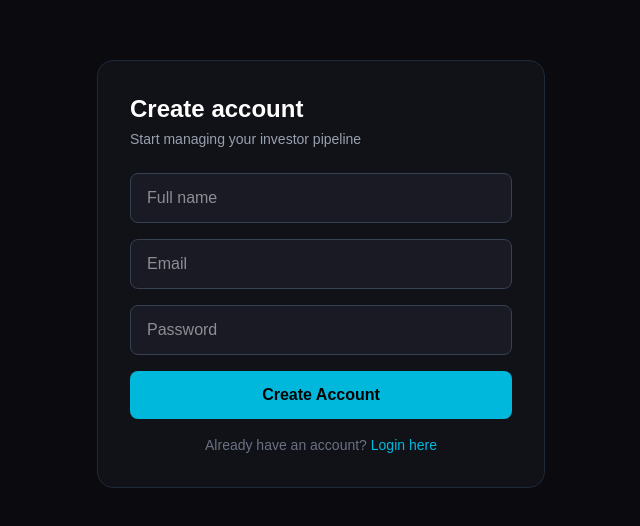
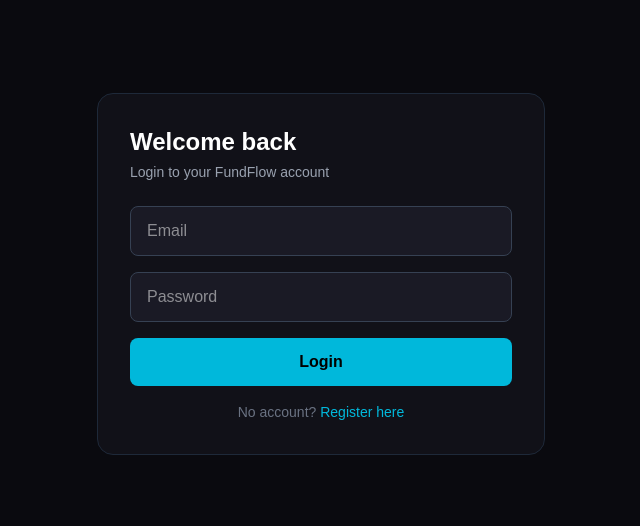
Before and after one commit to kurzmichael02-hue/fundflow, a Next.js app in the folder frontend/: page /login in a window 1280 px wide. Shown: the part 126-652 px from the top of the page, without its empty margins (319-959 px from the left). Built offline with nearby package versions, Linux system fonts and the light colour scheme; no server answers.

Commit message:
fix: login page correct component

```diff
--- a/frontend/app/login/page.tsx
+++ b/frontend/app/login/page.tsx
@@ -3,28 +3,27 @@
 import { useRouter } from "next/navigation"
 import api from "@/lib/api"
 
-export default function RegisterPage() {
+export default function LoginPage() {
   const router = useRouter()
-  const [name, setName] = useState("")
   const [email, setEmail] = useState("")
   const [password, setPassword] = useState("")
   const [error, setError] = useState("")
   const [loading, setLoading] = useState(false)
 
-  const handleRegister = async () => {
-    if (!name || !email || !password) {
+  const handleLogin = async () => {
+    if (!email || !password) {
       setError("All fields are required")
       return
     }
     setLoading(true)
     setError("")
     try {
-      const res = await api.post("/auth/register", { name, email, password })
+      const res = await api.post("/auth/login", { email, password })
       localStorage.setItem("token", res.data.token)
       localStorage.setItem("user", JSON.stringify(res.data.user))
       router.push("/dashboard")
     } catch (err: any) {
-      setError(err.response?.data?.error || "Something went wrong")
+      setError(err.response?.data?.error || "Invalid credentials")
     } finally {
       setLoading(false)
     }
@@ -33,23 +32,22 @@
   return (
     <main className="min-h-screen bg-[#0a0a0f] flex items-center justify-center">
       <div className="bg-[#111118] border border-gray-800 rounded-2xl p-8 w-full max-w-md">
-        <h2 className="text-2xl font-bold text-white mb-1">Create account</h2>
-        <p className="text-gray-400 mb-6 text-sm">Start managing your investor pipeline</p>
+        <h2 className="text-2xl font-bold text-white mb-1">Welcome back</h2>
+        <p className="text-gray-400 mb-6 text-sm">Login to your FundFlow account</p>
 
         {error && <p className="text-red-400 text-sm mb-4 bg-red-900/20 border border-red-800 px-4 py-3 rounded-lg">{error}</p>}
 
         <div className="flex flex-col gap-4">
-          <input type="text" placeholder="Full name" value={name} onChange={(e) => setName(e.target.value)} className="bg-[#1a1a25] border border-gray-700 text-white rounded-lg px-4 py-3 outline-none focus:border-cyan-500 transition" />
           <input type="email" placeholder="Email" value={email} onChange={(e) => setEmail(e.target.value)} className="bg-[#1a1a25] border border-gray-700 text-white rounded-lg px-4 py-3 outline-none focus:border-cyan-500 transition" />
           <input type="password" placeholder="Password" value={password} onChange={(e) => setPassword(e.target.value)} className="bg-[#1a1a25] border border-gray-700 text-white rounded-lg px-4 py-3 outline-none focus:border-cyan-500 transition" />
-          <button onClick={handleRegister} disabled={loading} className="bg-cyan-500 hover:bg-cyan-400 disabled:opacity-50 text-black font-semibold py-3 rounded-lg transition">
-            {loading ? "Creating account..." : "Create Account"}
+          <button onClick={handleLogin} disabled={loading} className="bg-cyan-500 hover:bg-cyan-400 disabled:opacity-50 text-black font-semibold py-3 rounded-lg transition">
+            {loading ? "Logging in..." : "Login"}
           </button>
         </div>
 
         <p className="text-gray-500 text-sm mt-4 text-center">
-          Already have an account?{" "}
-          <a href="/login" className="text-cyan-500 hover:underline">Login here</a>
+          No account?{" "}
+          <a href="/register" className="text-cyan-500 hover:underline">Register here</a>
         </p>
       </div>
     </main>
```
